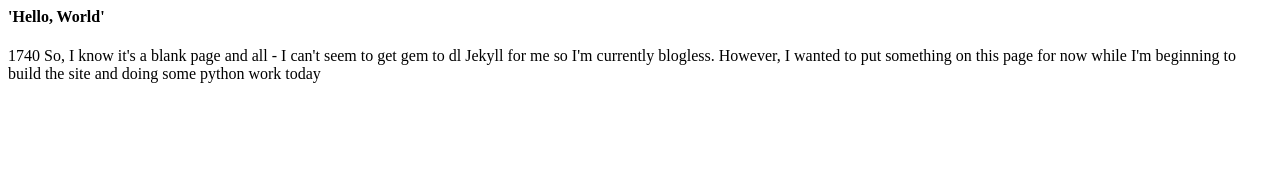
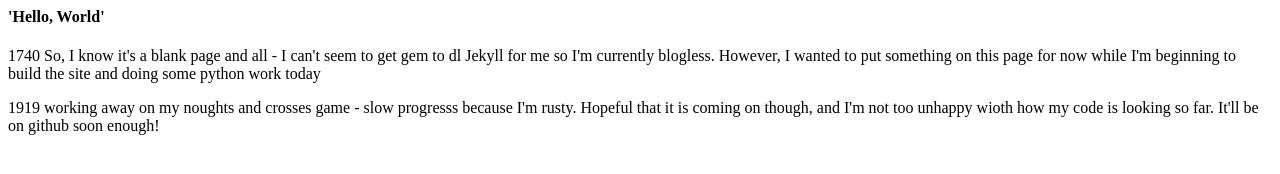
Before and after one commit to stuartgallacher/stuartgallacher.github.io, a plain HTML site: page index.html in a window 1280 px wide. Drawn offline with Linux system fonts and the light colour scheme.

Commit message:
second paragraph, some progress with my game

```diff
--- a/index.html
+++ b/index.html
@@ -1,2 +1,4 @@
 <h4>'Hello, World'</h4>
 <p>1740 So, I know it's a blank page and all - I can't seem to get gem to dl Jekyll for me so I'm currently blogless. However, I wanted to put something on this page for now while I'm beginning to build the site and doing some python work today</p>
+
+<p>1919 working away on my noughts and crosses game - slow progresss because I'm rusty. Hopeful that it is coming on though, and I'm not too unhappy wioth how my code is looking so far. It'll be on github soon enough!</p>
```
